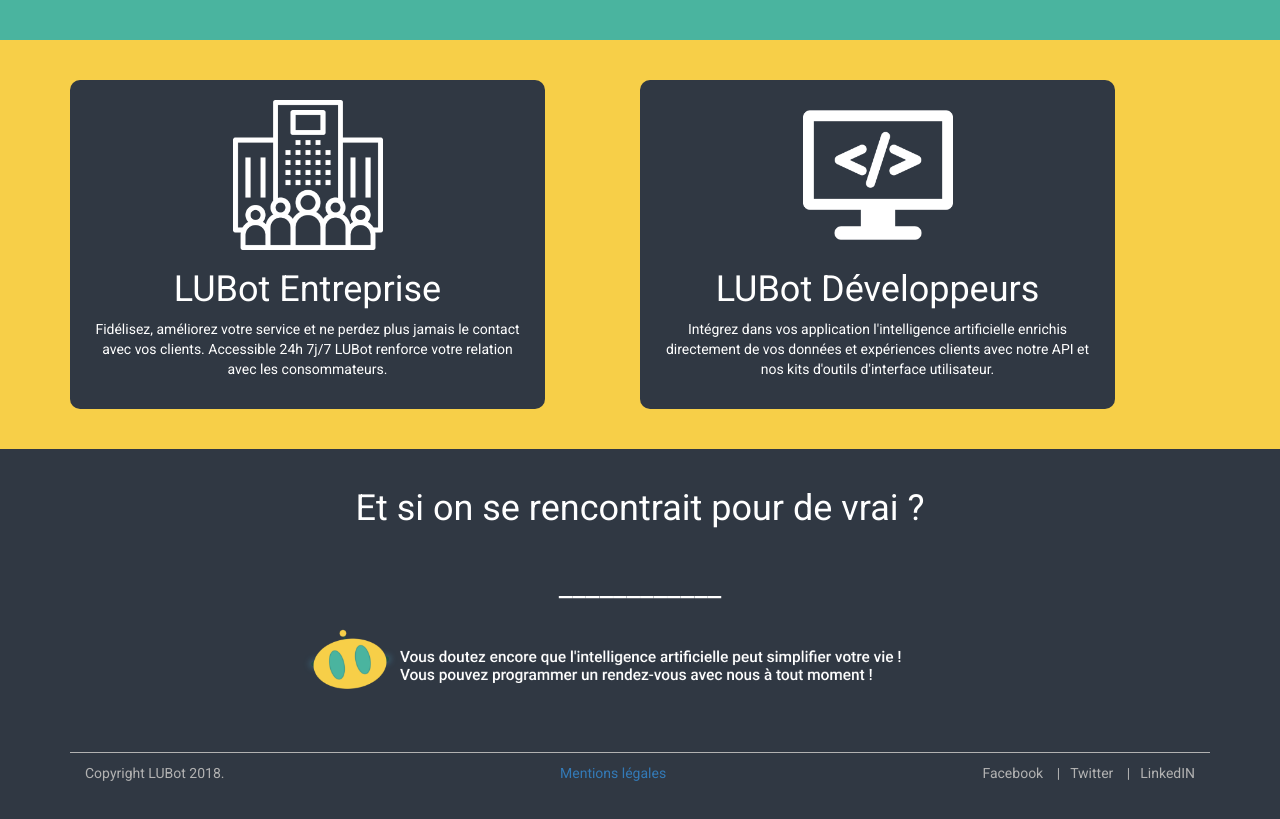
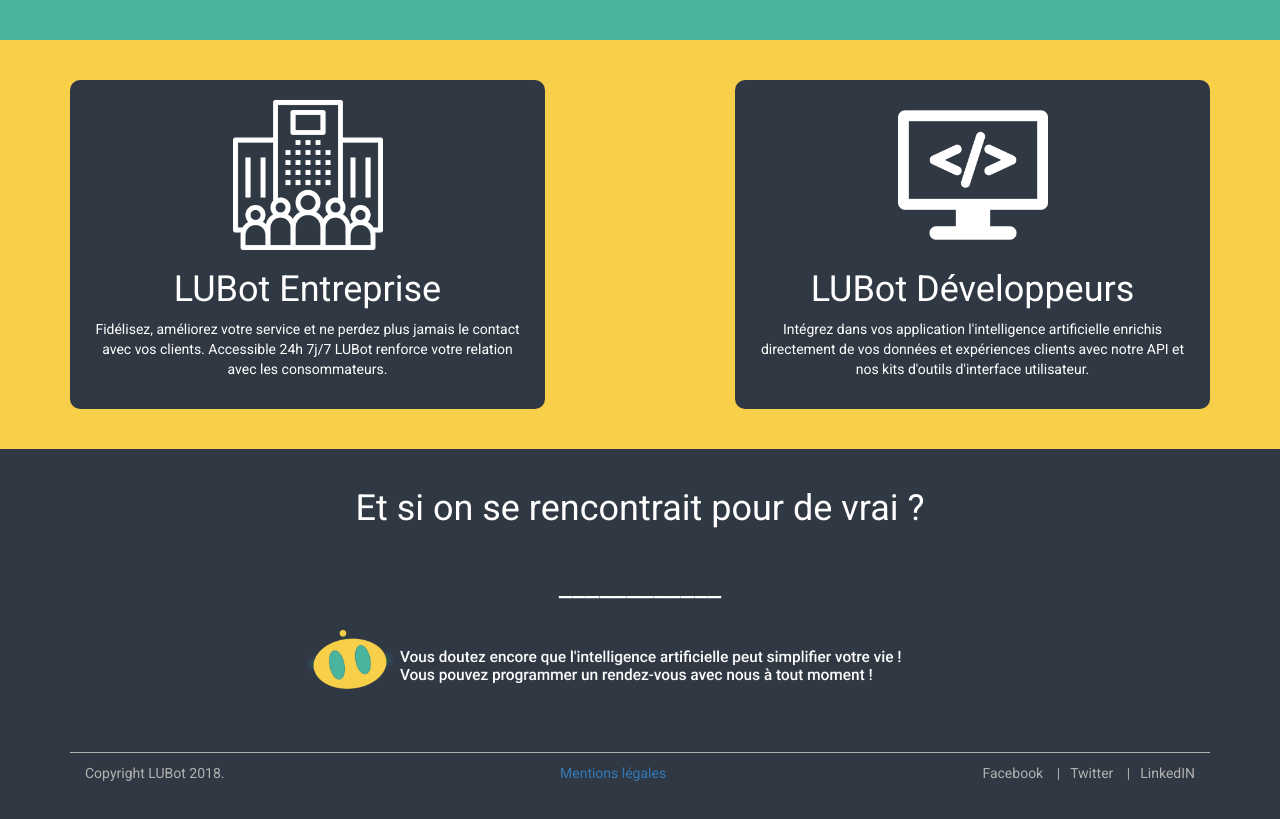
Before and after one commit to Auram20/LUBot, a plain HTML site: page index.html in a window 1280 px wide. Shown: the part 3606-4425 px from the top of the page. Drawn offline with Linux system fonts and the light colour scheme.

Commit message:
space fixed

```diff
--- a/index.html
+++ b/index.html
@@ -172,7 +172,7 @@
 			<h1 class="whitetext centertext">LUBot Entreprise</h1>
 			<p class="whitetext centertext">Fidélisez, améliorez votre service et ne perdez plus jamais le contact avec vos clients. Accessible 24h 7j/7 LUBot renforce votre relation avec les consommateurs.</p>
 		</div>
-		<div class="col-md-1"></div>
+		<div class="col-md-2"></div>
 		<div class="col-md-5 bluelongframe">
 			<img class="img-responsive icons4" src="img/programming.png">
 			<h1 class="whitetext centertext">LUBot Développeurs</h1>
```
